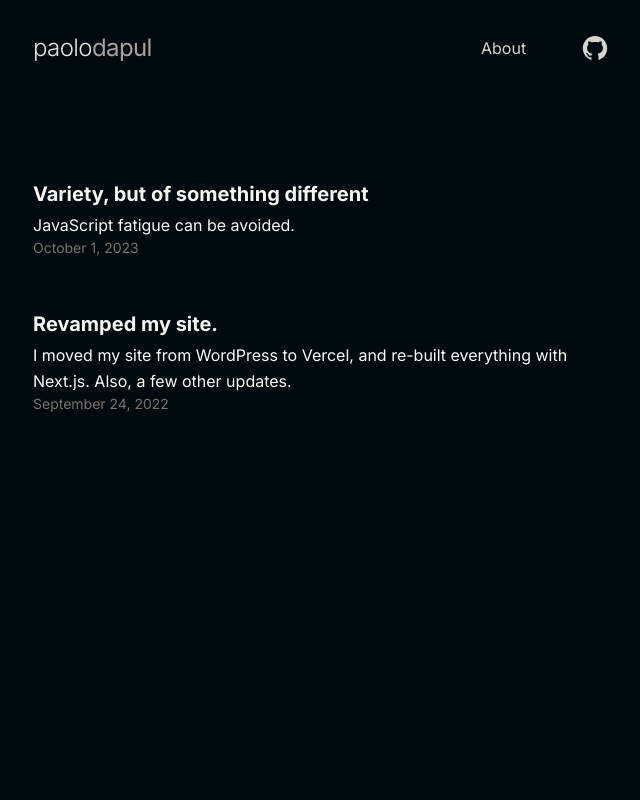
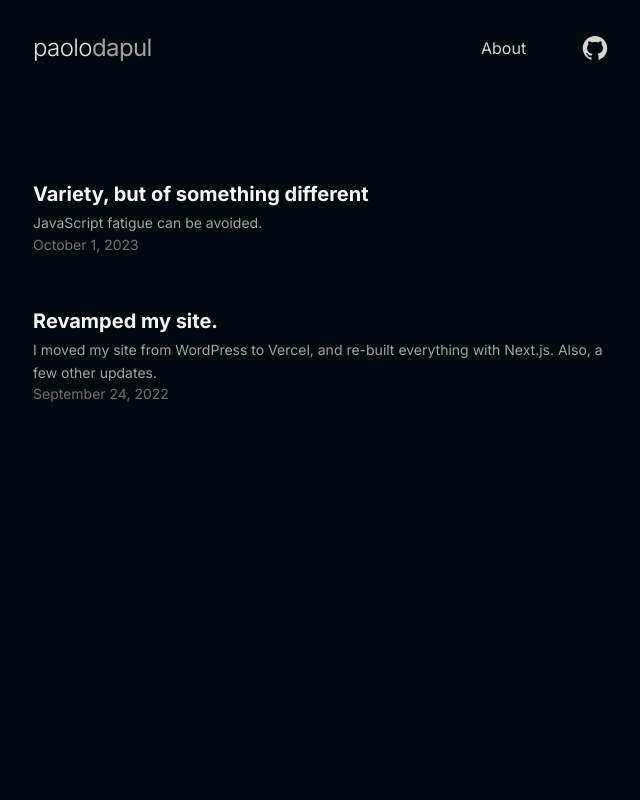
Before and after one commit to paolodapul/paolodapuldotnet, a Next.js app: page / in a window 1280 px wide. Shown: the top 800 px of the page, without its empty margins (319-959 px from the left). Built offline with nearby package versions, Linux system fonts and the light colour scheme.

Commit message:
Text adjustments

```diff
--- a/components/Post.js
+++ b/components/Post.js
@@ -10,7 +10,7 @@ export default function Post({ post }) {
           </h1>
         </a>
       </Link>
-      <div className="text-base text-stone-50 font-normal leading-relaxed">
+      <div className="text-sm text-stone-400 font-normal leading-relaxed">
         {post.frontMatter.excerpt}
       </div>
       <div className="text-sm text-stone-500">{post.frontMatter.date}</div>
```
